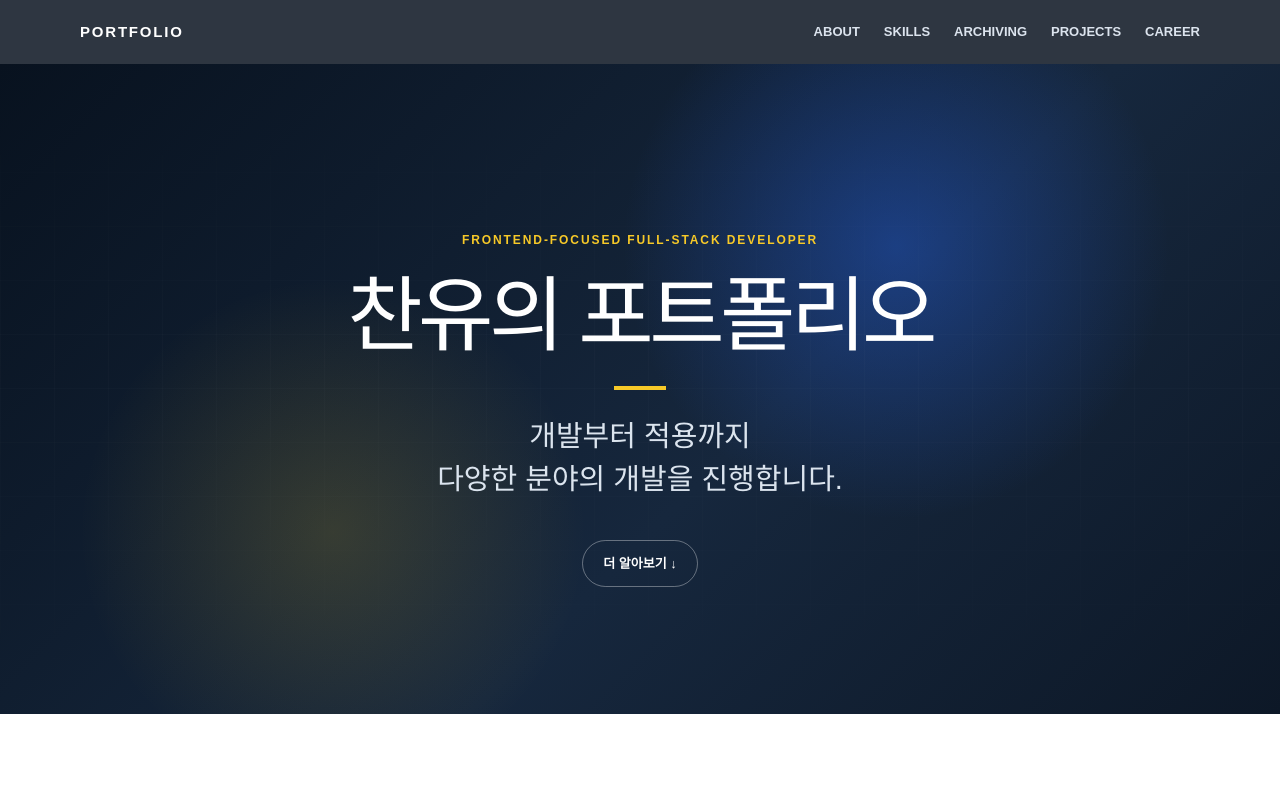
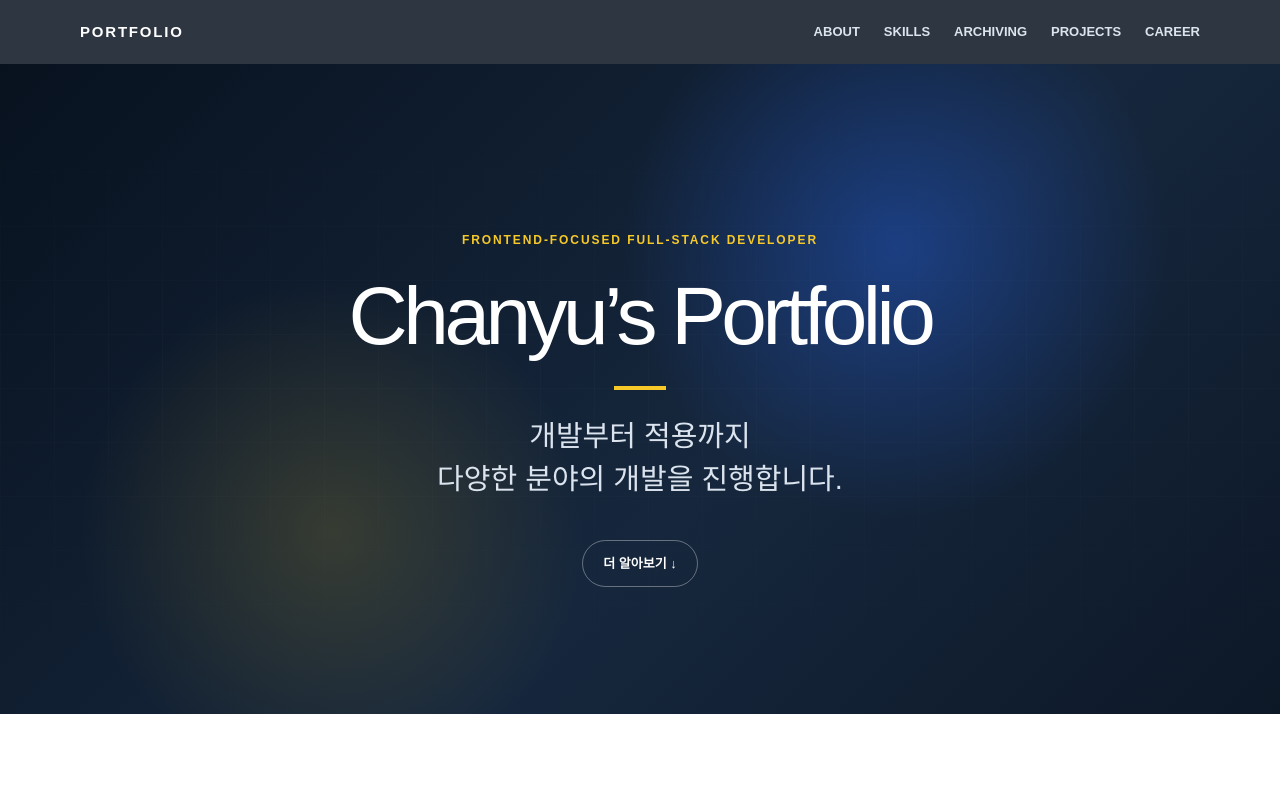
Before and after one commit to B-chanyu/portfolio, a Next.js app: page / in a window 1280 px wide. Shown: the top 800 px of the page. Built offline with nearby package versions, Linux system fonts and the light colour scheme; no server answers; a web font is replaced by a local one.

Commit message:
Update portfolio title

```diff
--- a/app/layout.tsx
+++ b/app/layout.tsx
@@ -8,10 +8,10 @@ const basePath = process.env.NEXT_PUBLIC_BASE_PATH ?? "";
 
 export const metadata: Metadata = {
   metadataBase: new URL(siteUrl),
-  title: "찬유의 포트폴리오 | Full-stack Developer",
+  title: "Chanyu’s Portfolio | Full-stack Developer",
   description: "소개, 기술, 아카이브, 프로젝트와 커리어를 담은 프론트엔드 중심 풀스택 개발자 포트폴리오",
   openGraph: {
-    title: "찬유의 포트폴리오",
+    title: "Chanyu’s Portfolio",
     description: "Medical Imaging · DICOM/PACS · Edge AI",
     url: siteUrl,
     type: "website",
@@ -19,7 +19,7 @@ export const metadata: Metadata = {
   },
   twitter: {
     card: "summary_large_image",
-    title: "찬유의 포트폴리오",
+    title: "Chanyu’s Portfolio",
     description: "Medical Imaging · DICOM/PACS · Edge AI",
     images: [`${basePath}/og.png`],
   },
--- a/app/page.tsx
+++ b/app/page.tsx
@@ -146,7 +146,7 @@ export default function Home() {
         <div className="masthead-grid" aria-hidden="true" />
         <div className="masthead-content">
           <p>FRONTEND-FOCUSED FULL-STACK DEVELOPER</p>
-          <h1>찬유의 포트폴리오</h1>
+          <h1>Chanyu’s Portfolio</h1>
           <span className="masthead-rule" />
           <h2>개발부터 적용까지<br />다양한 분야의 개발을 진행합니다.</h2>
           <a href="#about" className="scroll-button">더 알아보기 ↓</a>
```
